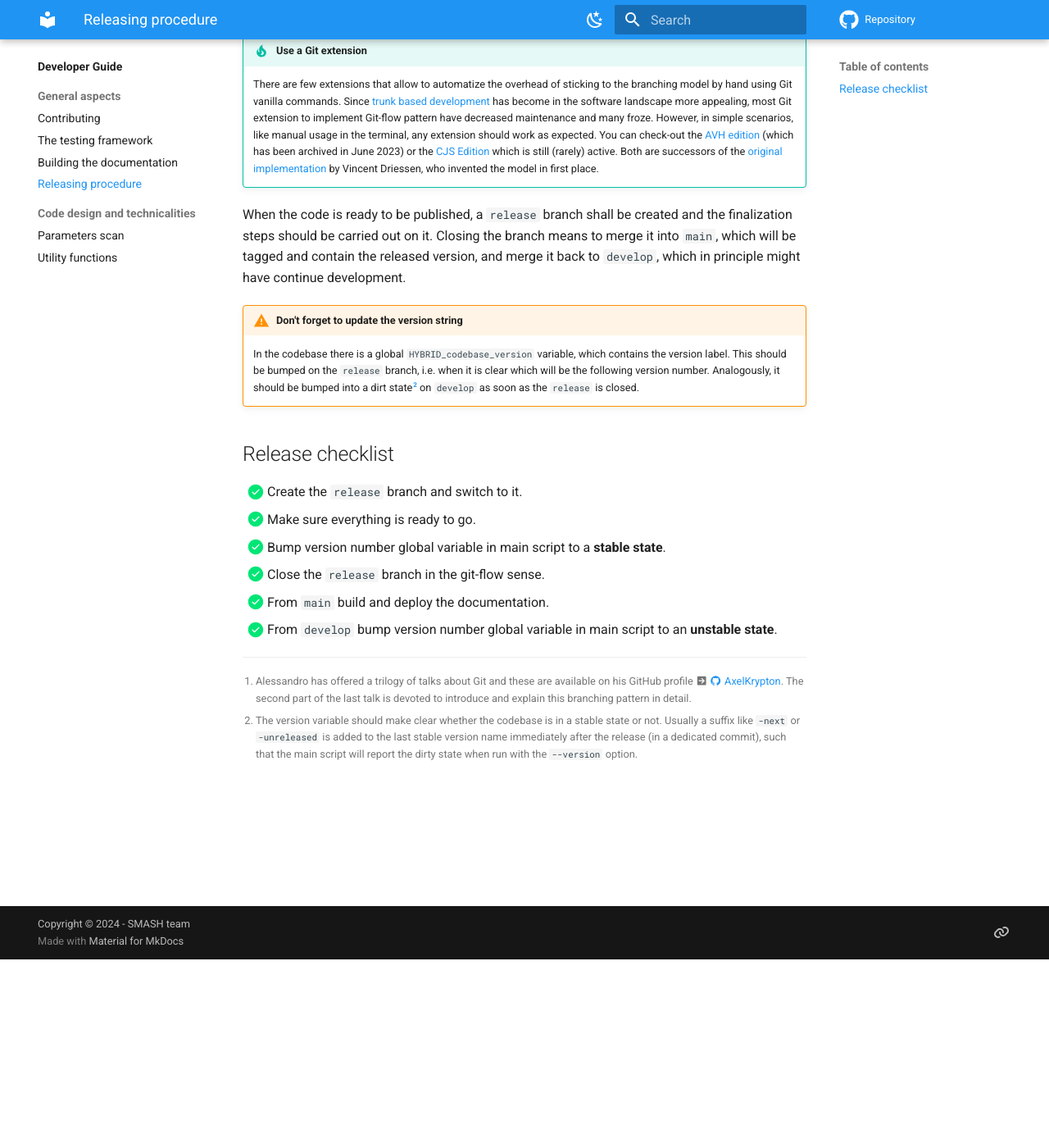
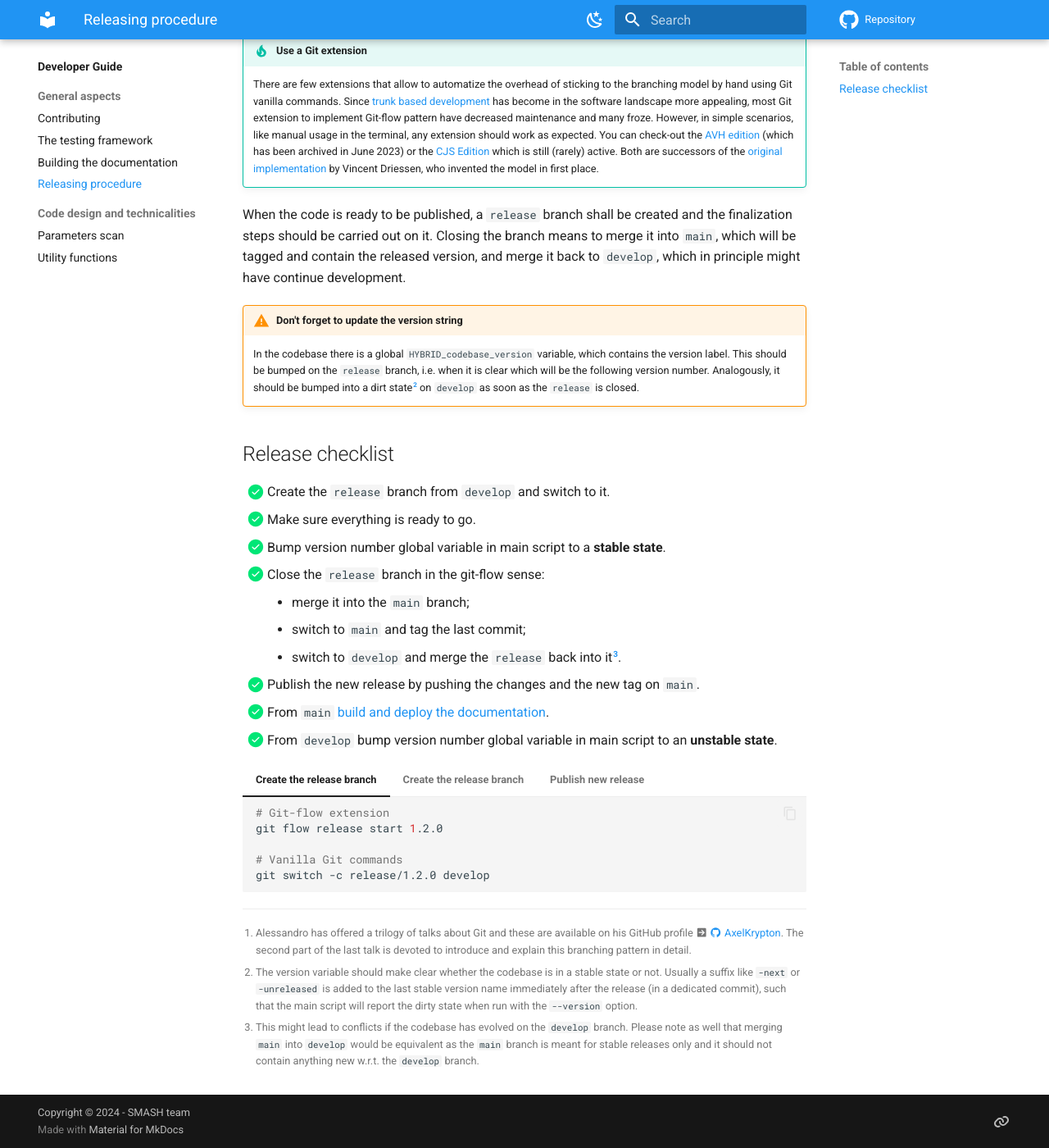
Before and after one commit to smash-transport/smash-vhlle-hybrid, an MkDocs documentation site: the page built from docs/developer/release_procedure.md, in a window 1280 px wide and 1400 px high, scrolled down 230 px. Shown: the whole window at 82% size. Built offline with MkDocs 1.6.1 and Material for MkDocs 9.7.7, drawn with Linux system fonts in a browser that asks for light colours; comment, search, counter and statistics services are not loaded; the version menu is left out.

Commit message:
Add details about relasiing procedure

````diff
--- a/docs/developer/release_procedure.md
+++ b/docs/developer/release_procedure.md
@@ -27,9 +27,49 @@ Closing the branch means to merge it into `main`, which will be tagged and conta
 
 ## Release checklist
 
-- [x] Create the `release` branch and switch to it.
+- [x] Create the `release` branch from `develop` and switch to it.
 - [x] Make sure everything is ready to go.
 - [x] Bump version number global variable in main script to a **stable state**.
-- [x] Close the `release` branch in the git-flow sense.
-- [x] From `main` build and deploy the documentation.
+- [x] Close the `release` branch in the git-flow sense:
+      - merge it into the `main` branch;
+      - switch to `main` and tag the last commit;
+      - switch to `develop` and merge the `release` back into it[^3].
+- [x] Publish the new release by pushing the changes and the new tag on `main`.
+- [x] From `main` [build and deploy the documentation](building_docs.md).
 - [x] From `develop` bump version number global variable in main script to an **unstable state**.
+
+=== "Create the release branch"
+    ```bash
+    # Git-flow extension
+    git flow release start 1.2.0
+
+    # Vanilla Git commands
+    git switch -c release/1.2.0 develop
+    ```
+
+=== "Create the release branch"
+    ```bash
+    # Git-flow extension
+    git flow release finish 1.2.0
+
+    # Vanilla Git commands
+    git switch main
+    git merge --no-ff release/1.2.0
+    git tag -a 1.2.0
+    git switch develop
+    git merge --no-ff release/1.2.0
+    git branch -d release/1.2.0
+    ```
+
+=== "Publish new release"
+    ```bash
+    # Only vanilla Git commands
+    git push origin main
+    git push origin develop
+    git push origin --tags
+    git push origin :release/1.2.0  # if pushed
+    ```
+
+[^3]:
+    This might lead to conflicts if the codebase has evolved on the `develop` branch.
+    Please note as well that merging `main` into `develop` would be equivalent as the `main` branch is meant for stable releases only and it should not contain anything new w.r.t. the `develop` branch.
````
